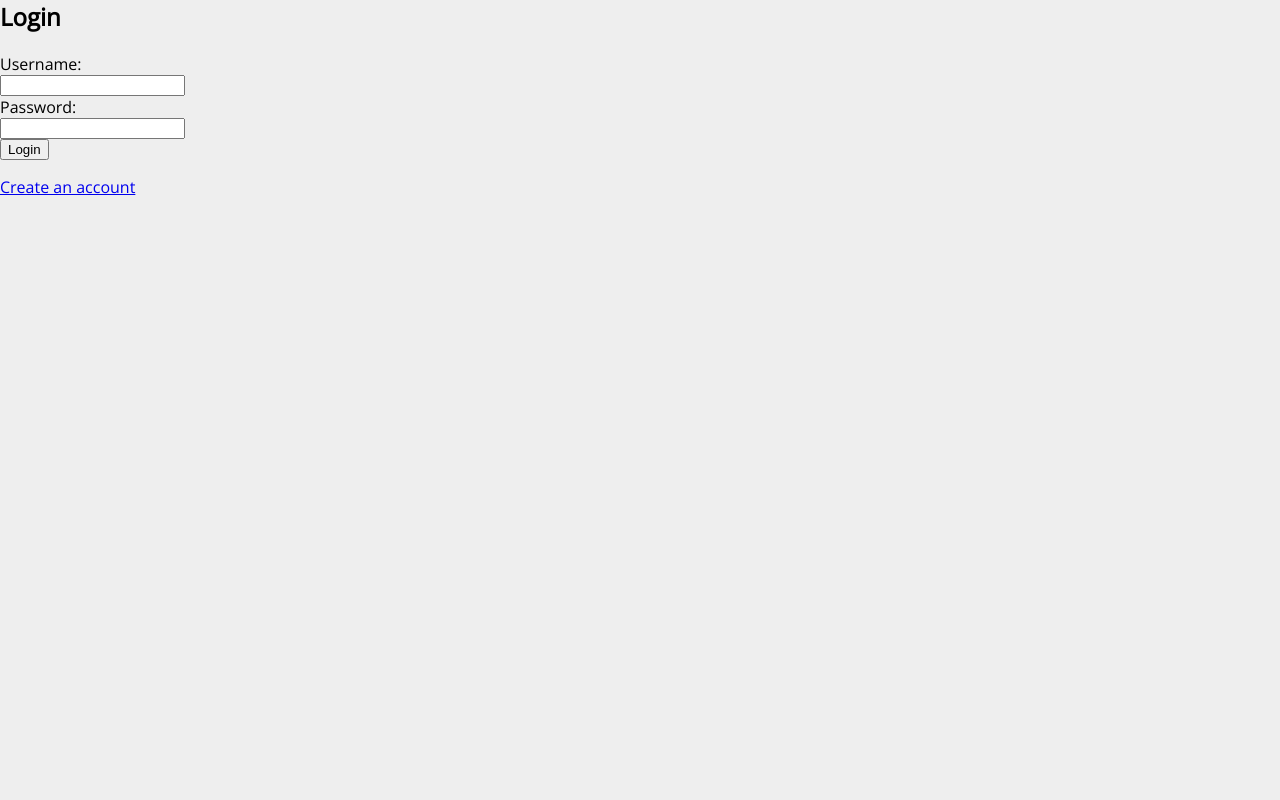
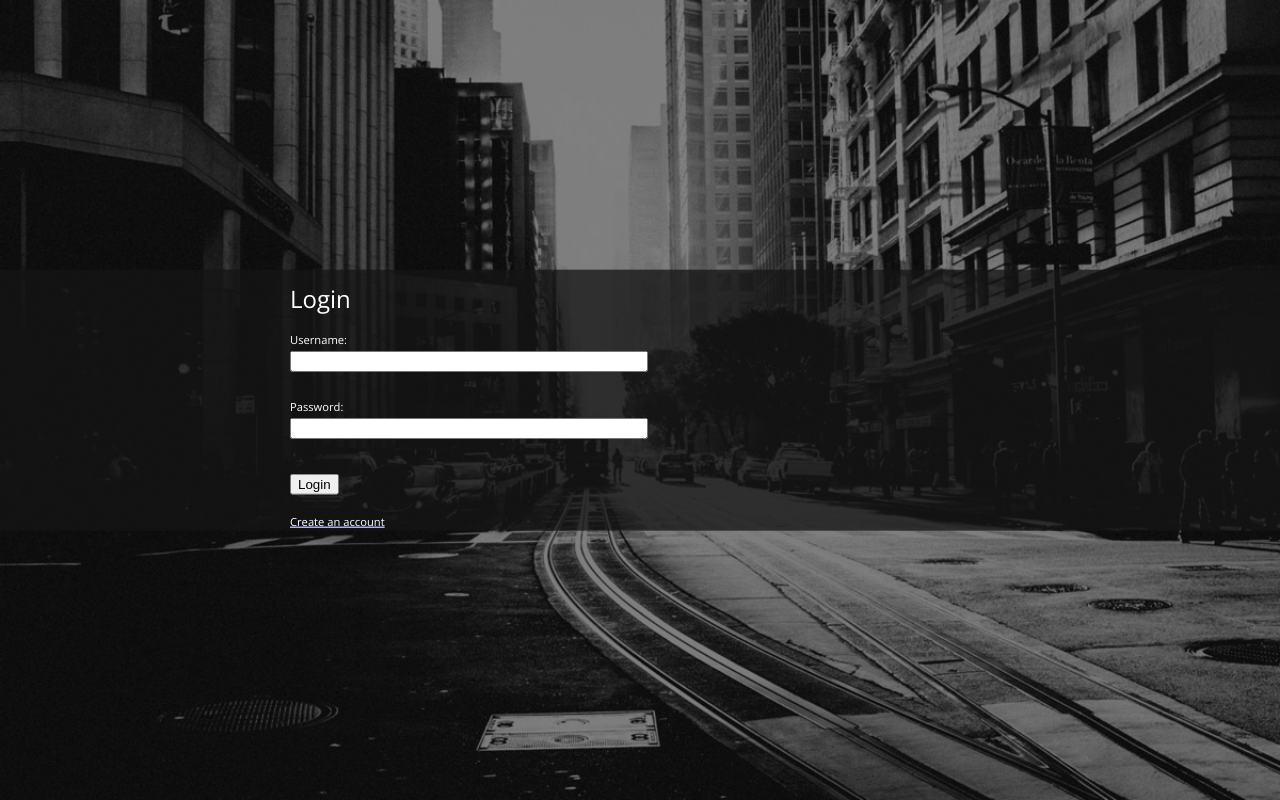
Before and after one commit to BavoMaes/PHP_Social_Network, a PHP site: page /login.php in a window 1280 px wide. Run offline with PHP 8.4, Linux system fonts and the light colour scheme; a stand-in replaces the project's code that opens the database connection.

Commit message:
Login page functionality and front end

```diff
--- a/login.php
+++ b/login.php
@@ -1,13 +1,36 @@
 <?php
 
-/*
- * To change this license header, choose License Headers in Project Properties.
- * To change this template file, choose Tools | Templates
- * and open the template in the editor.
- */
+$usernameVal = $passwordVal = $matchingPassword = "";
+$errUser = $errPassword = "";
+
+$msgUser = "This user doesn't exist.";
+$msgPassword = "The password is incorrect.";
+
+include_once './validatiebibliotheek.php';
+include_once 'DAO/userDAO.php';
+
+if(isFormulierIngediend()){
+    $usernameVal = getVeldWaarde("username");
+    $passwordVal = getVeldWaarde("password");
+    if($resultaat = UserDAO::getByUserName($usernameVal)){
+    $matchingPassword = $resultaat->getPassword();
+    if($matchingPassword === $passwordVal && !empty($passwordVal)){
+        header("location:index.php");
+    }else{
+       $errPassword = $msgPassword;
+    }
+    }else{
+        $errUser = $msgUser;
+    }
+}
+
+function isFormulierIngediend() {
+   return isset($_POST['postcheck']);
+}
 
 ?>
 
+<!doctype html>
 <html lang="en">
 <head>
   <meta charset="utf-8">
@@ -20,15 +43,24 @@
 </head>
 
 <body>
+    <div class="background" id="login_background">
+    <div id="white_banner">
+    <div class="container">
     <h2>Login</h2>
-    <form action="login.php" method="POST">
+    <form id="login_form" action="login.php" method="POST">
   <label>Username:</label><br>
-  <input type="text" name="username"><br>
+  <input type="text" name="username" value="<?php echo $usernameVal; ?>"><br>
+  <h8><?php echo $errUser; ?></h8><br>
   <label>Password:</label><br>
   <input type="password" name="password"><br>
+  <h8><?php echo $errPassword; ?></h8><br>
+  <input type="hidden" name="postcheck" value="true"/>
         <input type="submit" value="Login">
 </form>
-    <a href="register.php"><p>Create an account</p></a>
+    <a href="register.php"><h7>Create an account</h7></a>
+    </div>
+        </div>
+        </div>
   <!-- <script src="js/scripts.js"></script> -->
 </body>
 </html>
--- a/style.css
+++ b/style.css
@@ -39,32 +39,6 @@ img{
     margin: 0;
 }
 
-#search_container{
-    width: 40%;
-    padding: 0.5em 0;
-    float: left;
-}
-
-#search_container input[type=text] {
-    width: 96%;
-    height: 2.75em;
-    border-radius: 2px;
-    border: 1px solid #000000;
-}
-
-#search_container input[placeholder]{
-    font-size: 0.7em;
-    padding: 0 2%;
-}
-
-#search_button{
-    height: 1.99em;
-    margin: 0.54em 0;
-    width: 2em;
-    background-color: #eeeeee;
-    float: left;
-}
-
 #profile_button{
     float: right;
     border: 1px solid #444444;
@@ -92,7 +66,24 @@ h5{
     color: white;
     margin: 0;
     float: left;
-    padding: 0.2em 0.75em 0.2em 0.1em;
+    padding: 0.5em 0.75em 0.2em 0.1em;
+}
+
+h7{
+    font-weight: 100;
+    font-size: 0.7em;
+    text-decoration: underline;
+    color: white;
+    margin: 0;
+    padding: 0;
+}
+
+h8{
+    color: red;
+    font-weight: 100;
+    font-size: 0.7em;
+    margin: 0;
+    padding: 0;
 }
 
 #profile_pic{
@@ -121,6 +112,16 @@ h1{
     margin: 0 0;
 }
 
+h2{
+    margin: 0.5em 0;
+    color: white;
+    font-weight: 300;
+}
+
+#post{
+    width: 100%;
+}
+
 #post textarea {
     width: 96%;
     border-radius: 2px;
@@ -134,10 +135,55 @@ h1{
 }
 
 #post input[type=submit]{
-   float: right;
+    float: right;
     border: 1px solid #333333;
     background-color: #222222;
     color: white;
     padding: 0.5em 1em;
     border-radius: 2px;
+    margin: 5em 0;
 }
+
+.background{
+    width: 100%;
+    height: 100vh;
+    background-size: cover;
+    background-position: center;
+    margin: 0;
+    padding: 0;
+    position: relative;
+}
+
+#login_background{
+    background-image: url(login.jpg);
+}
+
+#white_banner{
+    background-color: rgba(20, 20, 20, 0.75);
+    position: absolute;
+    top: 50%;
+    transform: translateY(-50%);
+    width: 100%;
+}
+
+form{
+    width: 100%;
+    color: white;
+}
+
+label{
+    font-weight: 300;
+    font-size: 0.7em
+}
+
+#login_form input[type=text]{
+    width: 50%;
+}
+
+#login_form input[type=password]{
+    width: 50%;
+}
+
+#login_form input[type=submit]{
+    margin: 1em 0 1em 0;
+}
--- a/test.html
+++ b/test.html
@@ -16,10 +16,6 @@
     <div class="container">
     <div id="logo_container">
  <img id="nav_logo" alt="Social Network Logo" src="s_logo.png"></div>
-    <div id="search_container"><input type="text" name="search" placeholder="Search...">
-
-        </div>
-        <div id="search_button"></div>
 
         <div id="profile_button">
             <h6>Welcome</h6>
```
Also changed, not shown: DAO/userDAO.php (added, +43 -0 lines), Model/user.php (added, +100 -0 lines), doRegister.php (added, +7 -0 lines), index.php (+25 -6 lines), login_test.html (added, +35 -0 lines), register.php (+10 -0 lines), login.jpg (added), register.jpg (added), s_logo.png (added).
